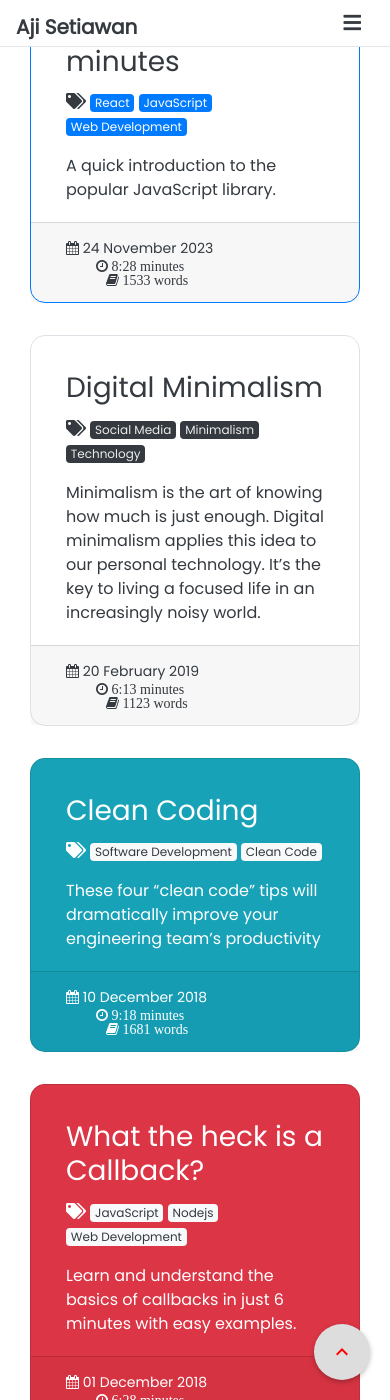
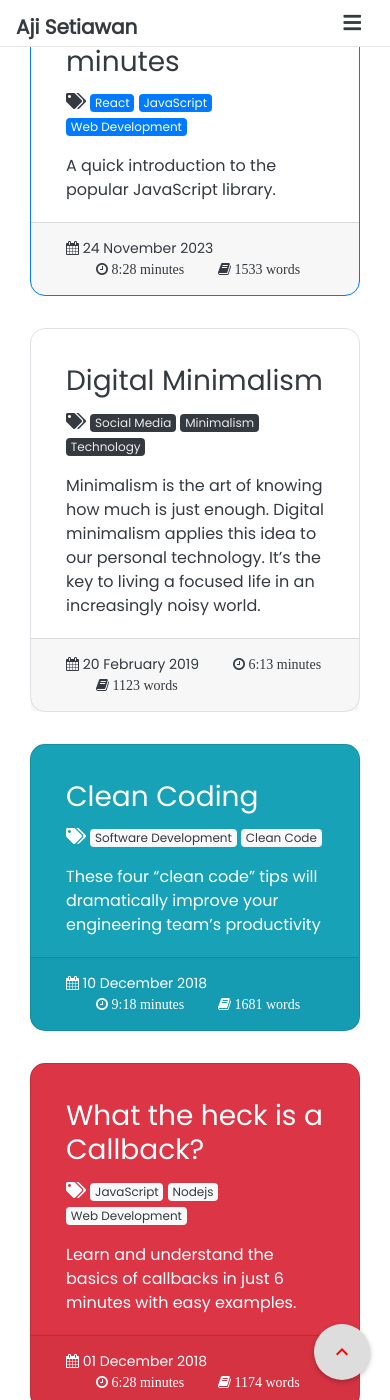
Before and after one commit to ajisetiawan716/ajisetiawan716.github.io, a Jekyll site: the page built from blog/index.html, in a window 390 px wide and 1400 px high, scrolled down 191 px. Built offline with Jekyll 4.4.1, drawn with Linux system fonts in a browser that asks for light colours; nearby versions of some CDN libraries; the list of posts is cut into pages by our own code; comment, search, counter and statistics services are not loaded.

Commit message:
Update reading_time.html

```diff
--- a/_includes/blog/reading_time.html
+++ b/_includes/blog/reading_time.html
@@ -15,15 +15,6 @@
   <span class="icon-hourglass readingtime" style="margin-right:20px">阅读时间：{{ time }} {%if time > 1 %}mins{% else %}min{% endif %}</span>
   <span class="icon-book readingtime" >字数：{{ words }}</span>
 {% else %}
-  <span class="fa fa-clock-o fa-1x" style="margin-left:30px; display: block;"> {{ time }} minutes</span>
-  <span class="fa fa-book fa-1x" style="margin-left:40px; display: block;"> {{ words }} words</span>
+  <span class="fa fa-clock-o fa-1x" style="margin-left:30px;"> {{ time }} minutes</span>
+  <span class="fa fa-book fa-1x" style="margin-left:30px;"> {{ words }} words</span>
 {% endif %}
-
-<style>
-  @media screen and (max-width: 768px) {
-    .fa-clock-o, .fa-book {
-      margin-left: 10px; /* Ubah sesuai kebutuhan Anda */
-      display: inline-block;
-    }
-  }
-</style>
```
